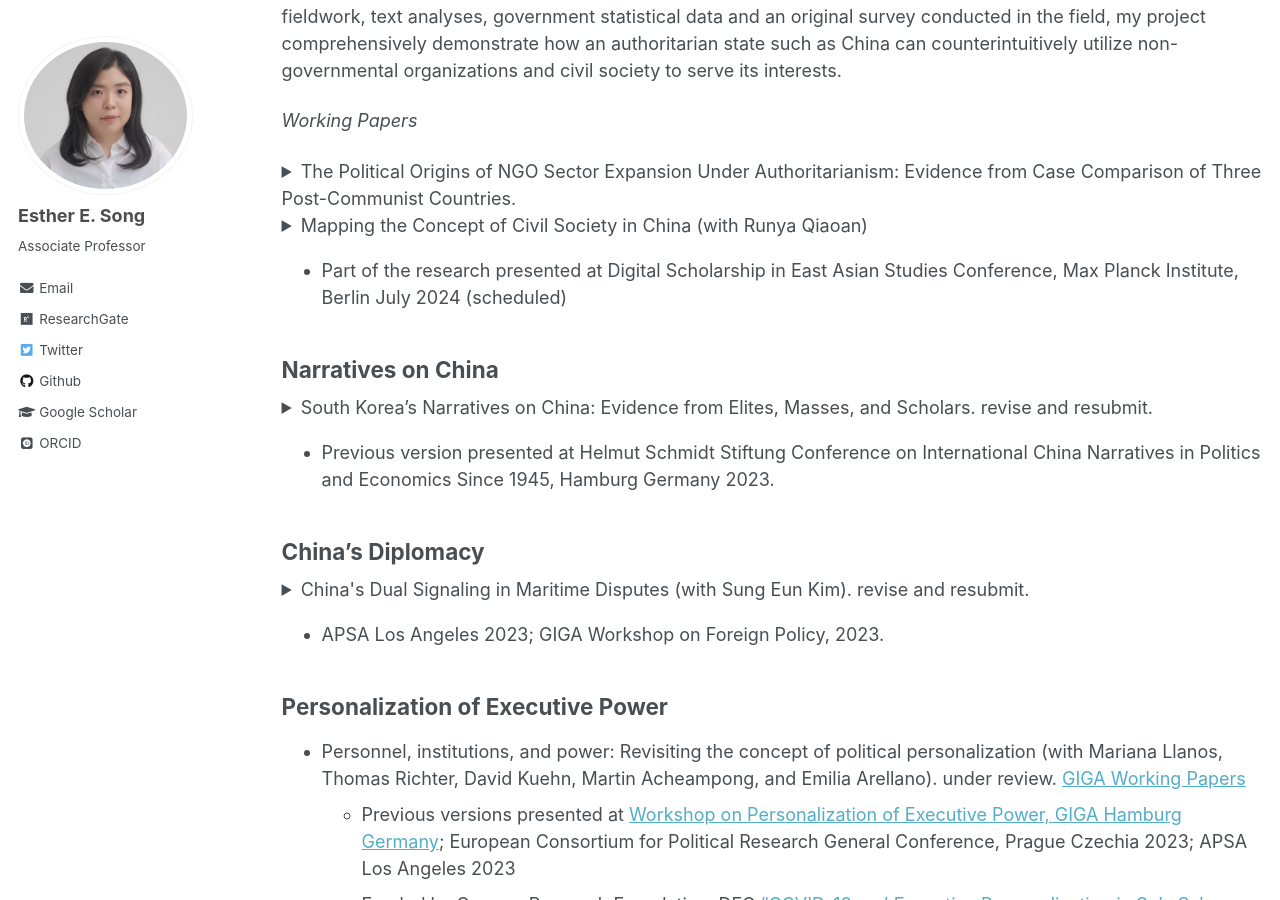
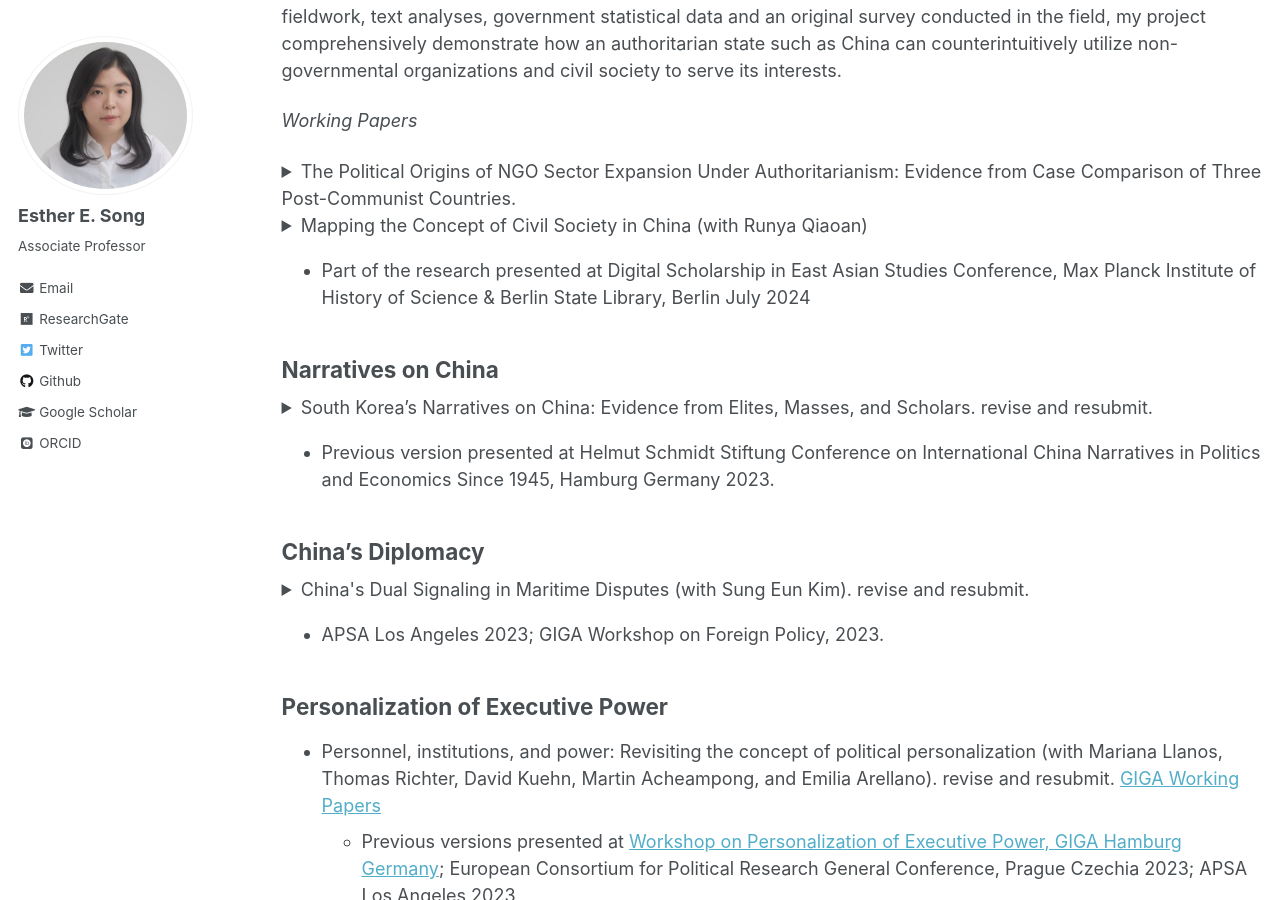
Before and after one commit to ehsong/ehsong.github.io, a Jekyll site: the page built from _pages/research.md, in a window 1280 px wide and 900 px high, scrolled down 3287 px. Built offline with Jekyll 4.4.1, drawn with Linux system fonts in a browser that asks for light colours; some web fonts are replaced.

Commit message:
Update research.md

```diff
--- a/_pages/research.md
+++ b/_pages/research.md
@@ -64,7 +64,7 @@ What explains the growth of the NGO sector in China during the recent decades? D
 
 <details style="display:inline"><summary>The Political Origins of NGO Sector Expansion Under Authoritarianism: Evidence from Case Comparison of Three Post-Communist Countries.</summary><br><p>What explains the expansion of the NGO sector among authoritarian states in recent decades? Why do authoritarian states repress civil society yet are favorable to certain types of NGOs – the service-oriented NGOs? Using controlled case comparisons of three post-communist authoritarian states – Russia, Kazakhstan, and Belarus, this article demonstrates that NGO sector expansion – particularly the introduction of NGO outsourcing, has been introduced with the policies of welfare liberalization. The antecedent to welfare liberalization can be traced to different political economic pressures that have emerged after the Soviet disintegration. The article contributes to the understanding of the emerging convergence of paradoxical approach towards the NGO sector among authoritarian states which marks a dual strategy of repression of certain sectors – the rights-based groups and co-optation of service-oriented NGOs.</p></details>
 
-<details style="display:inline"><summary>Mapping the Concept of Civil Society in China (with Runya Qiaoan)</summary><br><p>Studies on civil society in China has suffered from a positivist bias where civil society is often conceptualized as the NGO sector. This conceptualization dismisses cultural and social contexts that distinguishes the how the concept of civil society is used and discussed in China. By leveraging a large corpus of text data and computational text analysis on scholarly articles on civil society in China from 2002 to 2021 and public discussions on the concept of civil society on online forums and social media, this article aims to uncover the major conceptual discussions on civil society in China and highlight how they differ from conceptualizations in western political thought.</p></details><ul><li><p>Part of the research presented at Digital Scholarship in East Asian Studies Conference, Max Planck Institute, Berlin July 2024 (scheduled)</p></li></ul>
+<details style="display:inline"><summary>Mapping the Concept of Civil Society in China (with Runya Qiaoan)</summary><br><p>Studies on civil society in China has suffered from a positivist bias where civil society is often conceptualized as the NGO sector. This conceptualization dismisses cultural and social contexts that distinguishes the how the concept of civil society is used and discussed in China. By leveraging a large corpus of text data and computational text analysis on scholarly articles on civil society in China from 2002 to 2021 and public discussions on the concept of civil society on online forums and social media, this article aims to uncover the major conceptual discussions on civil society in China and highlight how they differ from conceptualizations in western political thought.</p></details><ul><li><p>Part of the research presented at Digital Scholarship in East Asian Studies Conference, Max Planck Institute of History of Science & Berlin State Library, Berlin July 2024</p></li></ul>
 
 ## Narratives on China
 
@@ -76,7 +76,7 @@ What explains the growth of the NGO sector in China during the recent decades? D
 
 ## Personalization of Executive Power
 
-* Personnel, institutions, and power: Revisiting the concept of political personalization (with Mariana Llanos, Thomas Richter, David Kuehn, Martin Acheampong, and Emilia Arellano). under review. [GIGA Working Papers](https://www.econstor.eu/bitstream/10419/281768/1/1878883526.pdf)
+* Personnel, institutions, and power: Revisiting the concept of political personalization (with Mariana Llanos, Thomas Richter, David Kuehn, Martin Acheampong, and Emilia Arellano). revise and resubmit. [GIGA Working Papers](https://www.econstor.eu/bitstream/10419/281768/1/1878883526.pdf)
   * Previous versions presented at [Workshop on Personalization of Executive Power, GIGA Hamburg Germany](https://www.giga-hamburg.de/en/events/conferences-and-workshops/personalization-executive-power-conceptual-theoretical-empirical-perspectives); European Consortium for Political Research General Conference, Prague Czechia 2023; APSA Los Angeles 2023
   * Funded by German Research Foundation, DFG [“COVID-19 and Executive Personalization in Sub-Saharan Africa, Asia, Latin America and the MENA Region”](https://www.giga-hamburg.de/en/research-and-transfer/projects/covid-19-executive-personalization-sub-saharan-africa-asia-latin-america-mena-region)
 
```
